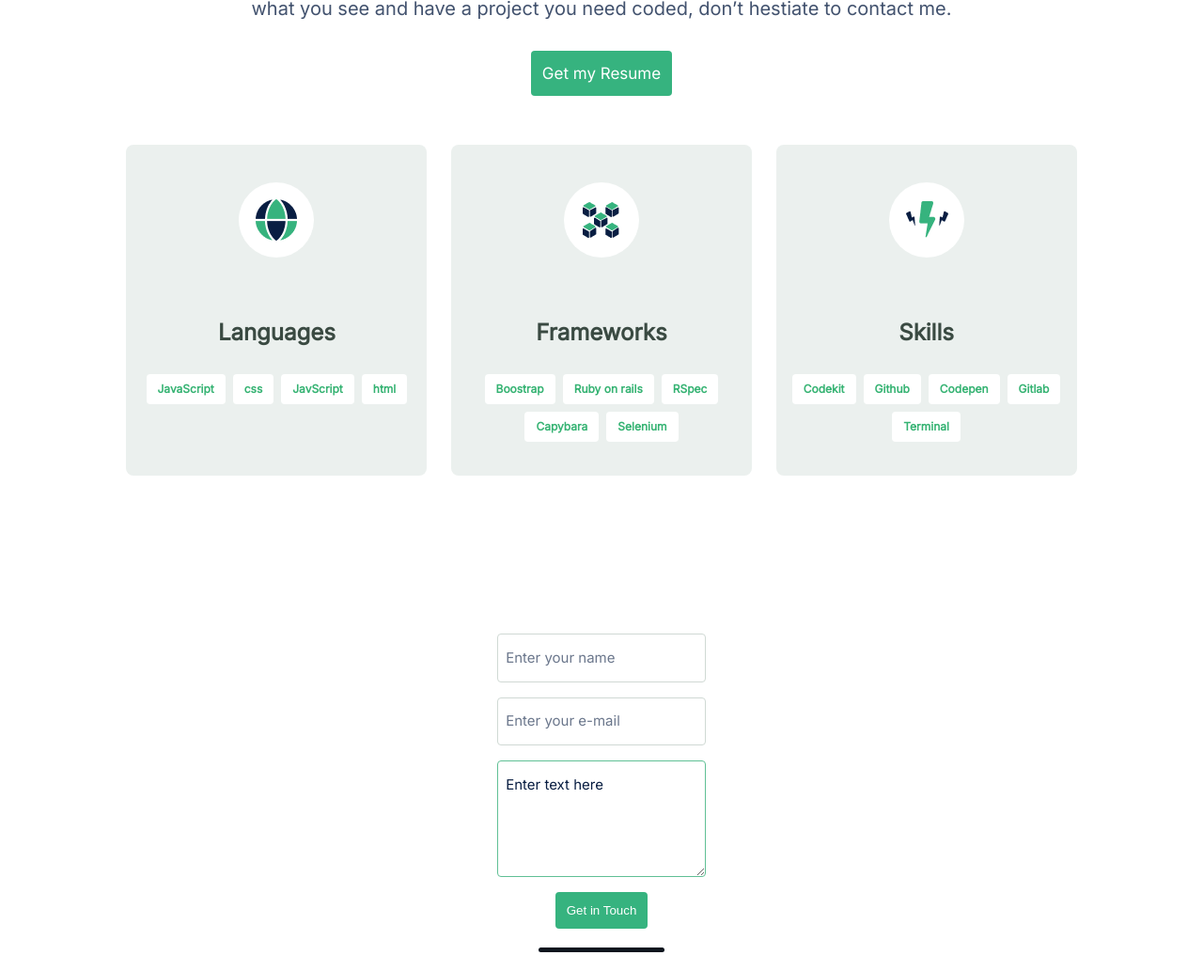
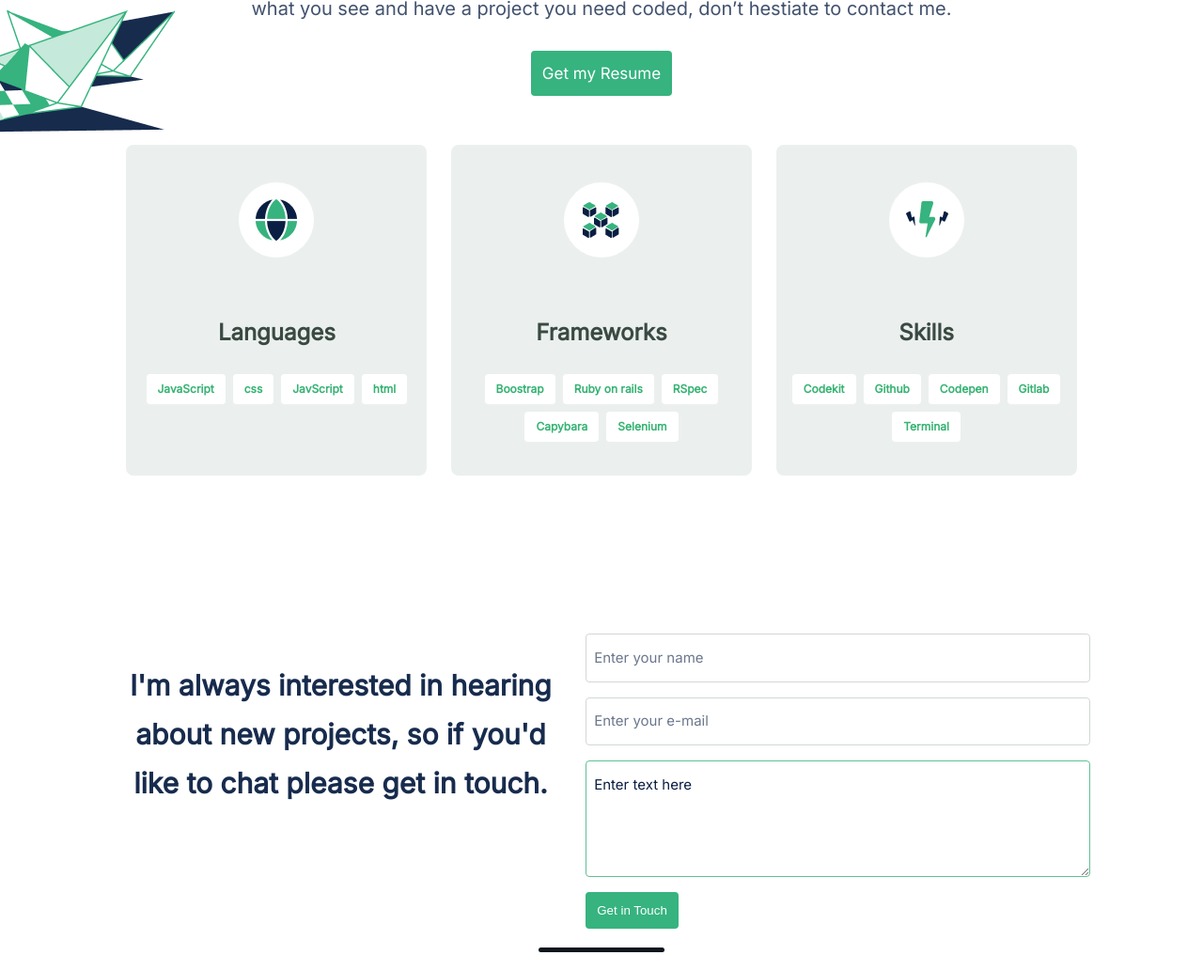
Before and after one commit to Benawi/Portifolio-Microverese, a website: page index.html in a window 1280 px wide. Shown: the part 2245-3278 px from the top of the page at 94% size. Drawn offline with Linux system fonts and the light colour scheme.

Commit message:
Add style for desktop Contact section

```diff
--- a/css/stylesDesktop.css
+++ b/css/stylesDesktop.css
@@ -64,6 +64,7 @@
     border-bottom: 2px solid green;
     transform: translateY(10%);
   }
+
   .headline.primary-text.flex-container-column {
     margin-top: 262px;
   }
@@ -203,4 +204,53 @@
     width: 25vw;
     max-width: 369px;
   }
+
+  /* About section imgs */
+  .bottom-img-desk {
+    display: block;
+    position: absolute;
+    right: calc((100vw - 224px) / 2);
+  }
+
+  .top-img-desk {
+    display: block;
+    position: absolute;
+    left: calc((100vw - 224px) / 2);
+  }
+
+  /* Contact Section */
+  .section-contact-container {
+    position: relative;
+    width: 81vw;
+    max-width: 1200px;
+    margin: 0 auto;
+    flex-direction: row;
+    justify-content: space-between;
+    align-items: center;
+    background-color: transparent;
+    z-index: 2;
+  }
+
+  .legend-font-desktop {
+    display: flex;
+    color: #172b4d;
+    max-width: 500px;
+    flex: 1.8;
+    height: 256px;
+    font-weight: bold;
+    font-size: 30px;
+    line-height: 52px;
+    margin-right: 20px;
+  }
+
+  .form-container {
+    max-width: 684px;
+    flex: 2;
+    align-items: flex-start;
+  }
+
+  .default-input-style,
+  .default-textarea-style {
+    width: calc(100% - 1rem);
+  }
 }
```
